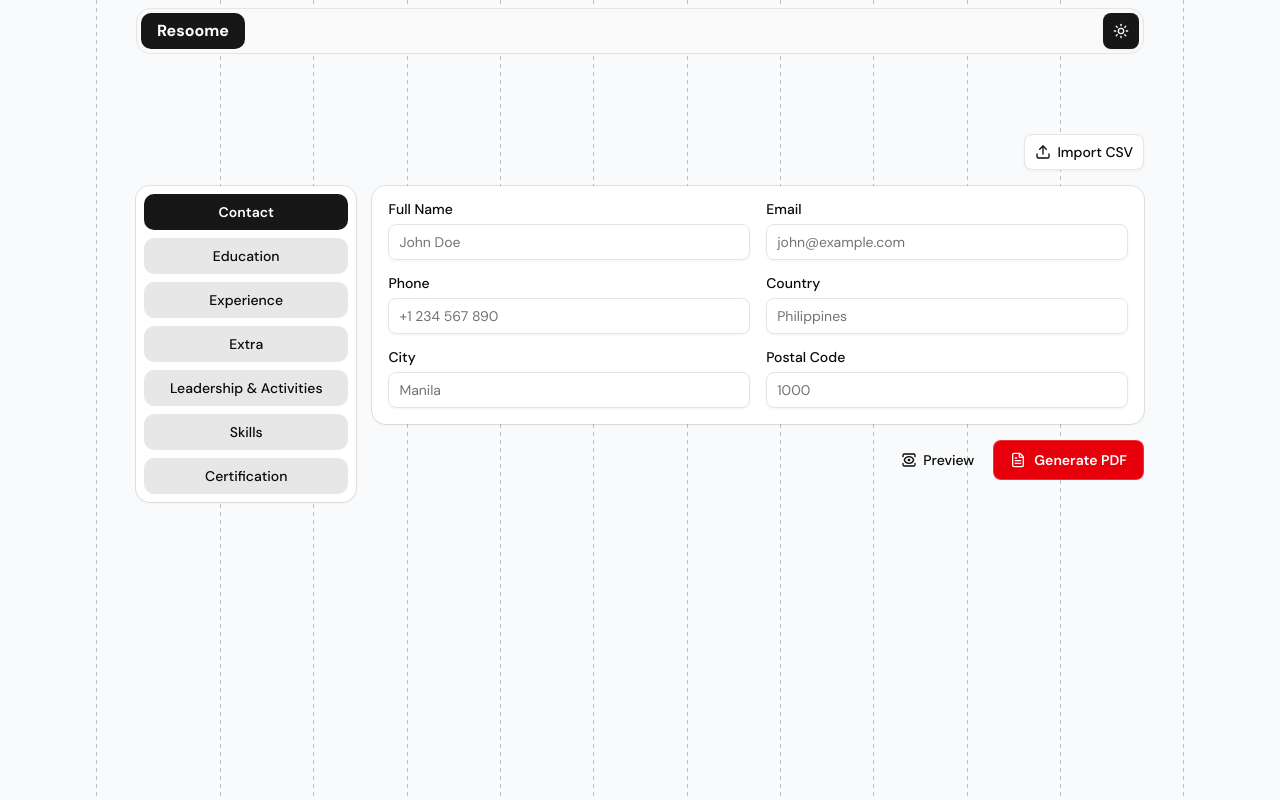
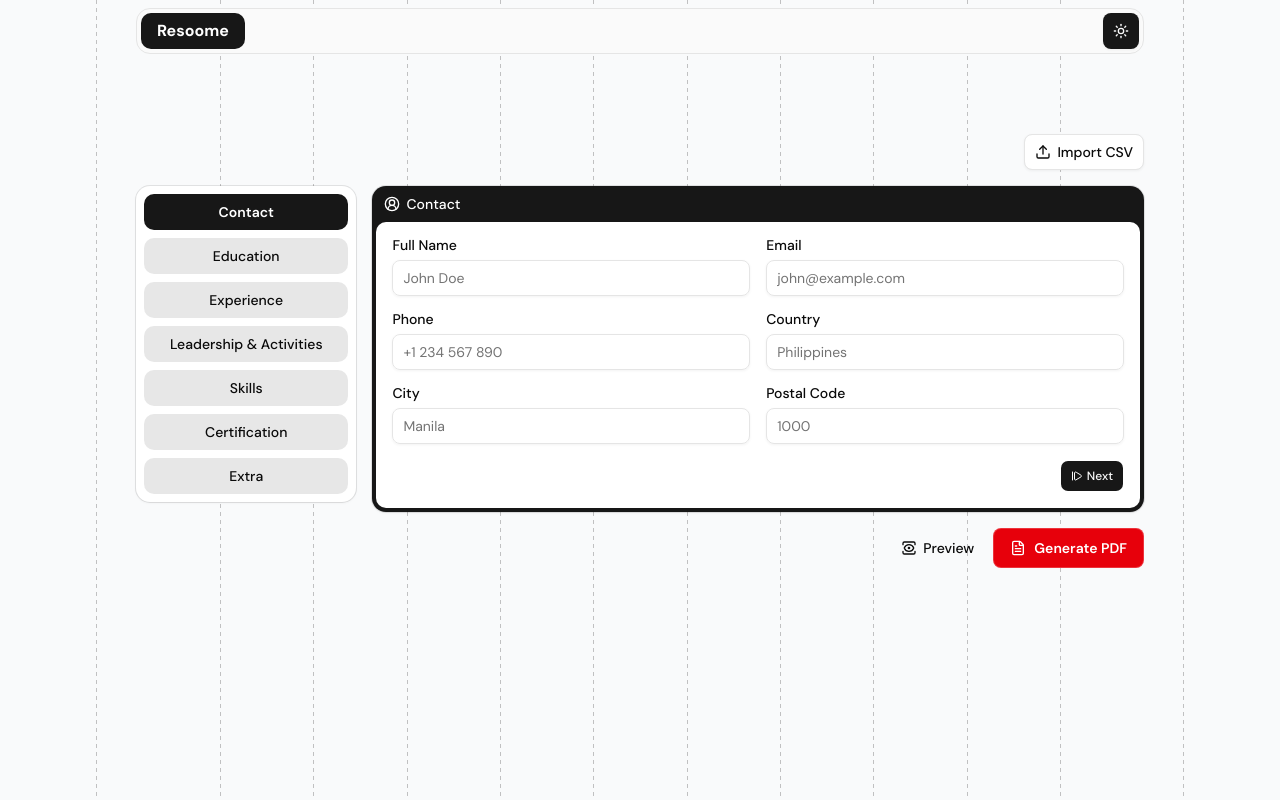
Before and after one commit to jcarintoc/resoome, a React (Vite) app: page / in a window 1280 px wide. Built offline with nearby package versions, Linux system fonts and the light colour scheme.

Commit message:
feat: add navigations

```diff
--- a/src/components/features/resume-builder.tsx
+++ b/src/components/features/resume-builder.tsx
@@ -10,7 +10,19 @@ import { type ReactNode } from "react";
 import { Card } from "../ui/card";
 import { motion } from "framer-motion";
 import { Button } from "../ui/button";
-import { Upload } from "lucide-react";
+import {
+  CircleUserRound,
+  GraduationCap,
+  BriefcaseBusiness,
+  Award,
+  Wrench,
+  BadgeCheck,
+  Sparkle,
+  SkipForward,
+  SkipBack,
+  StepForward,
+  type LucideIcon,
+} from "lucide-react";
 import Preview from "./preview";
 import { z } from "zod";
 import { useForm } from "react-hook-form";
@@ -18,6 +30,7 @@ import { zodResolver } from "@hookform/resolvers/zod";
 import { Form } from "@/components/ui/form";
 import { useResumePersistence } from "@/hooks/use-resume-persistence";
 import ButtonGenerate from "../ui/button-custom-01";
+import Import from "./import";
 
 type tabs =
   | "Contact"
@@ -31,45 +44,96 @@ type tabs =
 interface TabsProps {
   label: tabs;
   component: ReactNode;
+  nav: {
+    skip: string | null;
+    next: string | null;
+    prev: string | null;
+  };
+  icon: LucideIcon;
 }
 
 const tabs: TabsProps[] = [
   {
     label: "Contact",
     component: <Contact />,
+    nav: {
+      skip: null,
+      next: "Education",
+      prev: null,
+    },
+    icon: CircleUserRound,
   },
   {
     label: "Education",
     component: <Education />,
+    nav: {
+      skip: null,
+      next: "Experience",
+      prev: "Contact",
+    },
+    icon: GraduationCap,
   },
   {
     label: "Experience",
     component: <Experience />,
+    nav: {
+      skip: "Leadership & Activities",
+      next: "Leadership & Activities",
+      prev: "Education",
+    },
+    icon: BriefcaseBusiness,
+  },
+  {
+    label: "Leadership & Activities",
+    component: <LeadershipAndActivities />,
+    nav: {
+      skip: "Skills",
+      next: "Skills",
+      prev: "Experience",
+    },
+    icon: Award,
+  },
+  {
+    label: "Skills",
+    component: <Skills />,
+    nav: {
+      skip: null,
+      next: "Certification",
+      prev: "Leadership & Activities",
+    },
+    icon: Wrench,
+  },
+  {
+    label: "Certification",
+    component: <Certification />,
+    nav: {
+      skip: "Extra",
+      next: "Extra",
+      prev: "Skills",
+    },
+    icon: BadgeCheck,
   },
   {
     label: "Extra",
     component: <Extra />,
-  },
-  {
-    label: "Leadership & Activities",
-    component: <LeadershipAndActivities />,
-  },
-  {
-    label: "Skills",
-    component: <Skills />,
-  },
-  {
-    label: "Certification",
-    component: <Certification />,
+    nav: {
+      skip: null,
+      next: null,
+      prev: "Experience",
+    },
+    icon: Sparkle,
   },
 ];
 
 // Define the comprehensive schema for the resume
 const resumeSchema = z.object({
   contact: z.object({
-    name: z.string().optional(),
-    email: z.string().optional(),
-    phone: z.string().optional(),
+    name: z.string(),
+    email: z.string(),
+    phone: z.string(),
+    country: z.string(),
+    city: z.string(),
+    postal: z.string(),
   }),
   education: z.array(z.any()),
   experience: z.array(z.any()),
@@ -92,6 +156,9 @@ const ResumeBuilder = () => {
         name: "",
         email: "",
         phone: "",
+        country: "",
+        city: "",
+        postal: "",
       },
       education: [],
       experience: [],
@@ -110,11 +177,7 @@ const ResumeBuilder = () => {
     <Form {...form}>
       <form onSubmit={(e) => e.preventDefault()} className="relative space-y-4">
         {/* Imports */}
-        <div className="flex justify-end">
-          <Button variant={"outline"}>
-            <Upload /> Import CSV
-          </Button>
-        </div>
+        <Import />
 
         <main className="flex flex-col md:flex-row gap-4 w-full relative">
           {/* Tabs */}
@@ -180,7 +243,50 @@ const ResumeBuilder = () => {
                           }
                     }
                   >
-                    <Card className="p-4 gap-0">{tab.component}</Card>
+                    <Card className="relative p-1 gap-0 bg-primary dark:bg-primary-foreground">
+                      {/* Label */}
+                      <div className="flex items-center gap-1.5 text-white py-1 px-2 mb-1 font-medium">
+                        <tab.icon className="size-4" /> {tab.label}
+                      </div>
+                      <div className="flex flex-col gap-4 p-4 bg-background rounded-lg">
+                        {/* Component */}
+                        {tab.component}
+
+                        {/* Nav Buttons */}
+                        <div className="flex justify-end gap-2 [&>button]:text-xs">
+                          {tab.nav.skip && (
+                            <Button
+                              onClick={() => setActiveTab(tab.nav.skip as tabs)}
+                              size={"sm"}
+                              variant={"ghost"}
+                            >
+                              <SkipForward className="size-3" />
+                              Skip
+                            </Button>
+                          )}
+                          {tab.nav.prev && (
+                            <Button
+                              onClick={() => setActiveTab(tab.nav.prev as tabs)}
+                              size={"sm"}
+                              variant={"secondary"}
+                              className="hover:border-primary/25"
+                            >
+                              <SkipBack className="size-3" />
+                              Prev
+                            </Button>
+                          )}
+                          {tab.nav.next && (
+                            <Button
+                              onClick={() => setActiveTab(tab.nav.next as tabs)}
+                              size={"sm"}
+                            >
+                              <StepForward className="size-3" />
+                              Next
+                            </Button>
+                          )}
+                        </div>
+                      </div>
+                    </Card>
                   </motion.div>
                 )
             )}
@@ -189,12 +295,6 @@ const ResumeBuilder = () => {
             <div className="flex justify-end gap-2">
               <Preview />
               <ButtonGenerate />
-              {/* <Button
-                size={"lg"}
-                className="bg-red-600 hover:bg-red-700 dark:bg-red-500 dark:hover:bg-red-600 text-white"
-              >
-                <FileText /> Generate PDF
-              </Button> */}
             </div>
           </section>
         </main>
```
